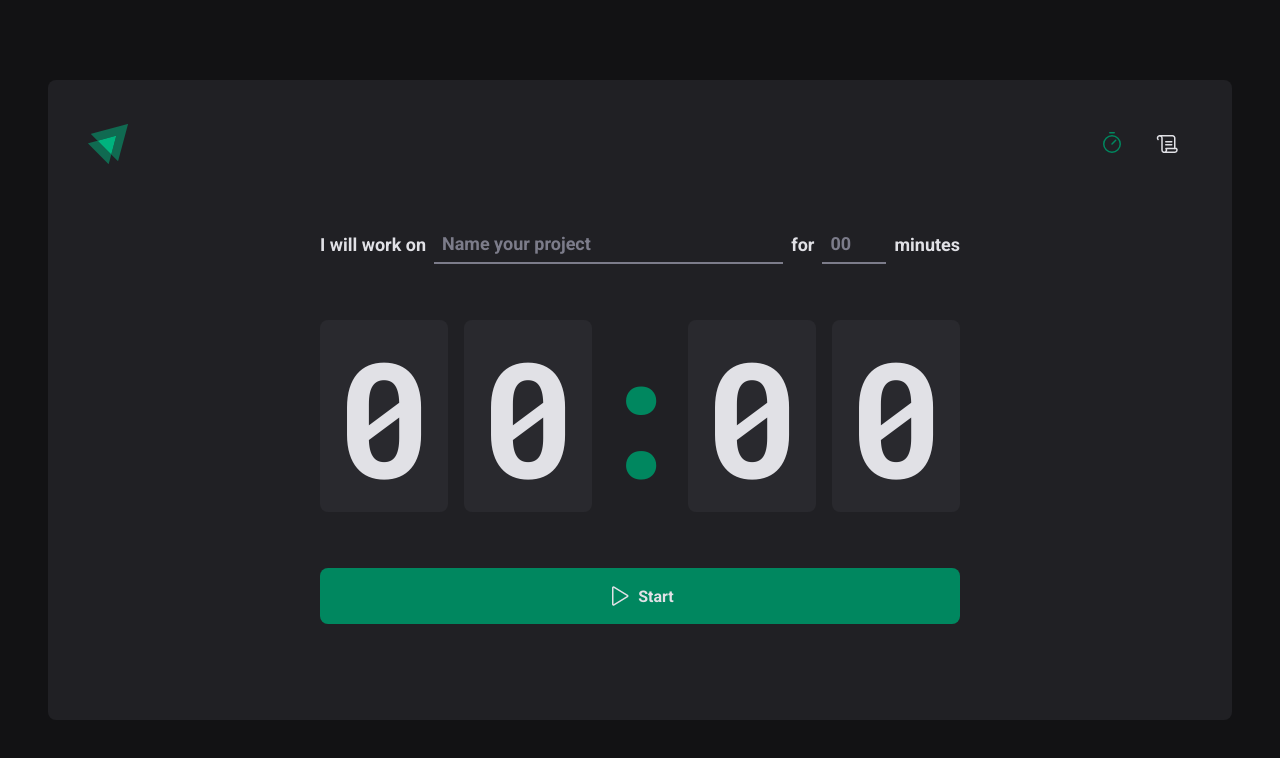
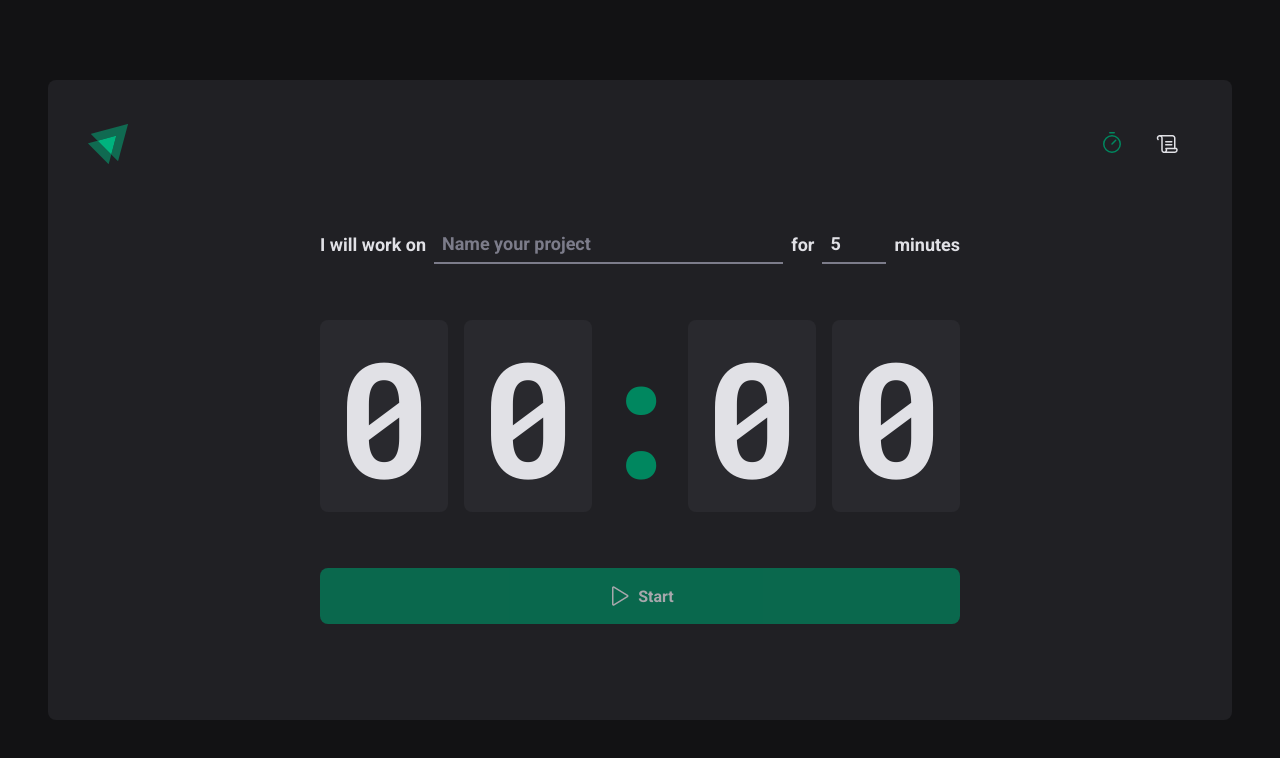
Before and after one commit to wolney-fo/super-timer, a React (Vite) app: page / in a window 1280 px wide. Shown: the top 758 px of the page. Built offline with nearby package versions, Linux system fonts and the light colour scheme.

Commit message:
feat: implement cycle creation form

```diff
--- a/package.json
+++ b/package.json
@@ -10,11 +10,14 @@
     "preview": "vite preview"
   },
   "dependencies": {
+    "@hookform/resolvers": "^3.10.0",
     "phosphor-react": "^1.4.1",
     "react": "^18.3.1",
     "react-dom": "^18.3.1",
+    "react-hook-form": "^7.54.2",
     "react-router-dom": "^7.1.5",
-    "styled-components": "^6.1.14"
+    "styled-components": "^6.1.14",
+    "zod": "^3.24.1"
   },
   "devDependencies": {
     "@eslint/js": "^9.17.0",
--- a/src/pages/Home/index.tsx
+++ b/src/pages/Home/index.tsx
@@ -8,17 +8,40 @@ import {
   TaskInput,
   MinutesAmountInput,
 } from "./styles";
+import { useForm } from "react-hook-form";
+import { zodResolver } from "@hookform/resolvers/zod";
+import {
+  NewCycleValidationSchema,
+  newCycleValidationSchema,
+} from "../../validation-schemas/new-cycle-validation-schema";
 
 export function Home() {
+  const { register, handleSubmit, watch, reset } =
+    useForm<NewCycleValidationSchema>({
+      resolver: zodResolver(newCycleValidationSchema),
+      defaultValues: {
+        task: "",
+        minutesAmount: 5,
+      },
+    });
+
+  function handleCreateNewCycle(data: NewCycleValidationSchema) {
+    console.log(data);
+    reset();
+  }
+
+  const isSubmitDisabled = !watch("task");
+
   return (
     <HomeContainer>
-      <form action="">
+      <form onSubmit={handleSubmit(handleCreateNewCycle)} action="">
         <FormContainer>
           <label htmlFor="task">I will work on</label>
           <TaskInput
             id="task"
             list="task-suggestions"
             placeholder="Name your project"
+            {...register("task")}
           />
 
           <datalist id="task-suggestions">
@@ -28,14 +51,15 @@ export function Home() {
             <option value="Project 4" />
           </datalist>
 
-          <label htmlFor="minuetsAmount">for</label>
+          <label htmlFor="minutesAmount">for</label>
           <MinutesAmountInput
             type="number"
-            id="minuetsAmount"
+            id="minutesAmount"
             placeholder="00"
             step={5}
             min={5}
             max={60}
+            {...register("minutesAmount", { valueAsNumber: true })}
           />
 
           <span>minutes</span>
@@ -49,7 +73,7 @@ export function Home() {
           <span>0</span>
         </CountdownContainer>
 
-        <StartCountdownButton type="submit">
+        <StartCountdownButton type="submit" disabled={isSubmitDisabled}>
           <Play size={24} />
           Start
         </StartCountdownButton>
--- /dev/null
+++ b/src/validation-schemas/new-cycle-validation-schema.ts
@@ -0,0 +1,8 @@
+import { z } from "zod";
+
+export const newCycleValidationSchema = z.object({
+  task: z.string().min(1, "Tasks must be named"),
+  minutesAmount: z.number().int().min(5).max(60),
+});
+
+export type NewCycleValidationSchema = z.infer<typeof newCycleValidationSchema>;
```
Also changed, not shown: 1 other file (tests, documents, lock files or other folders).
